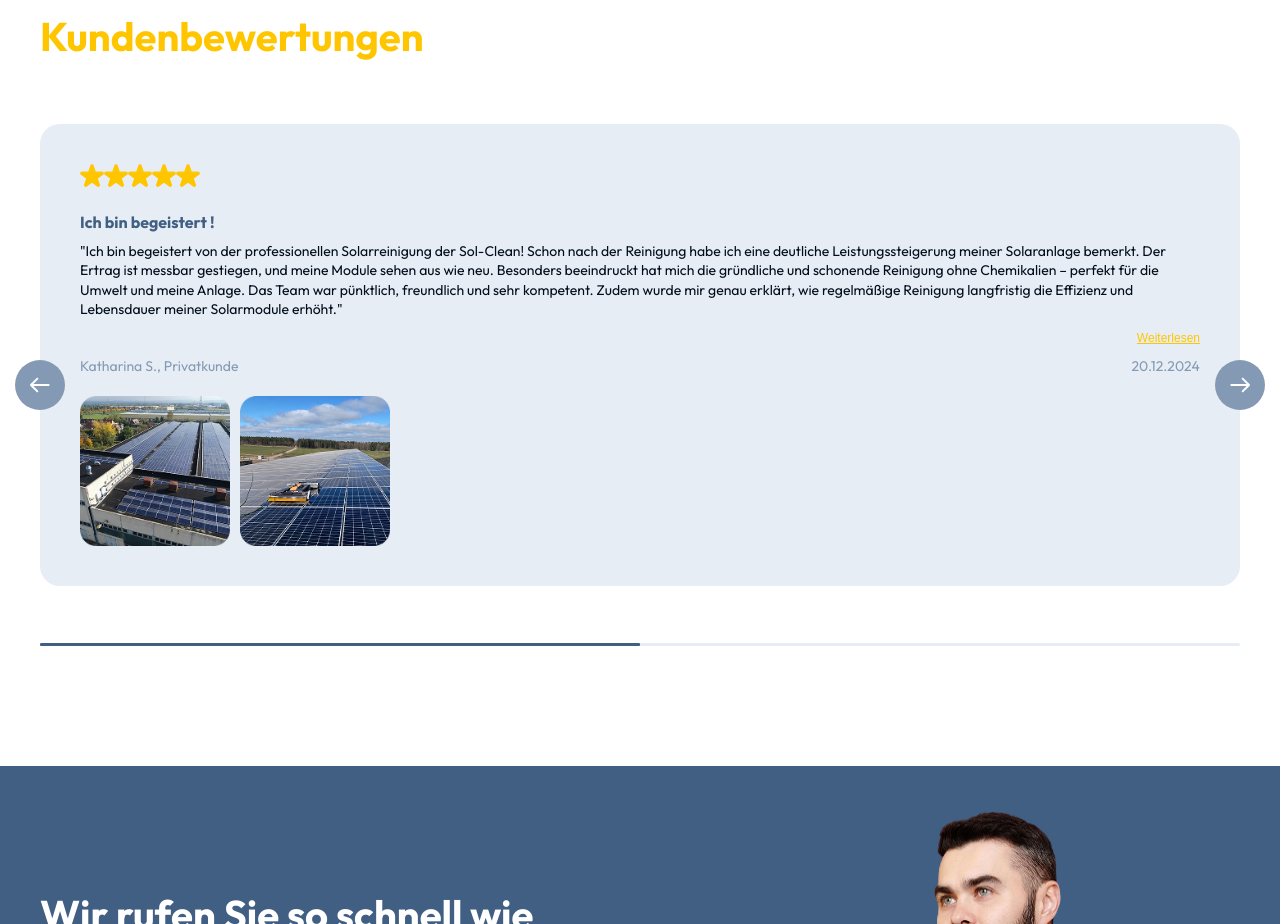
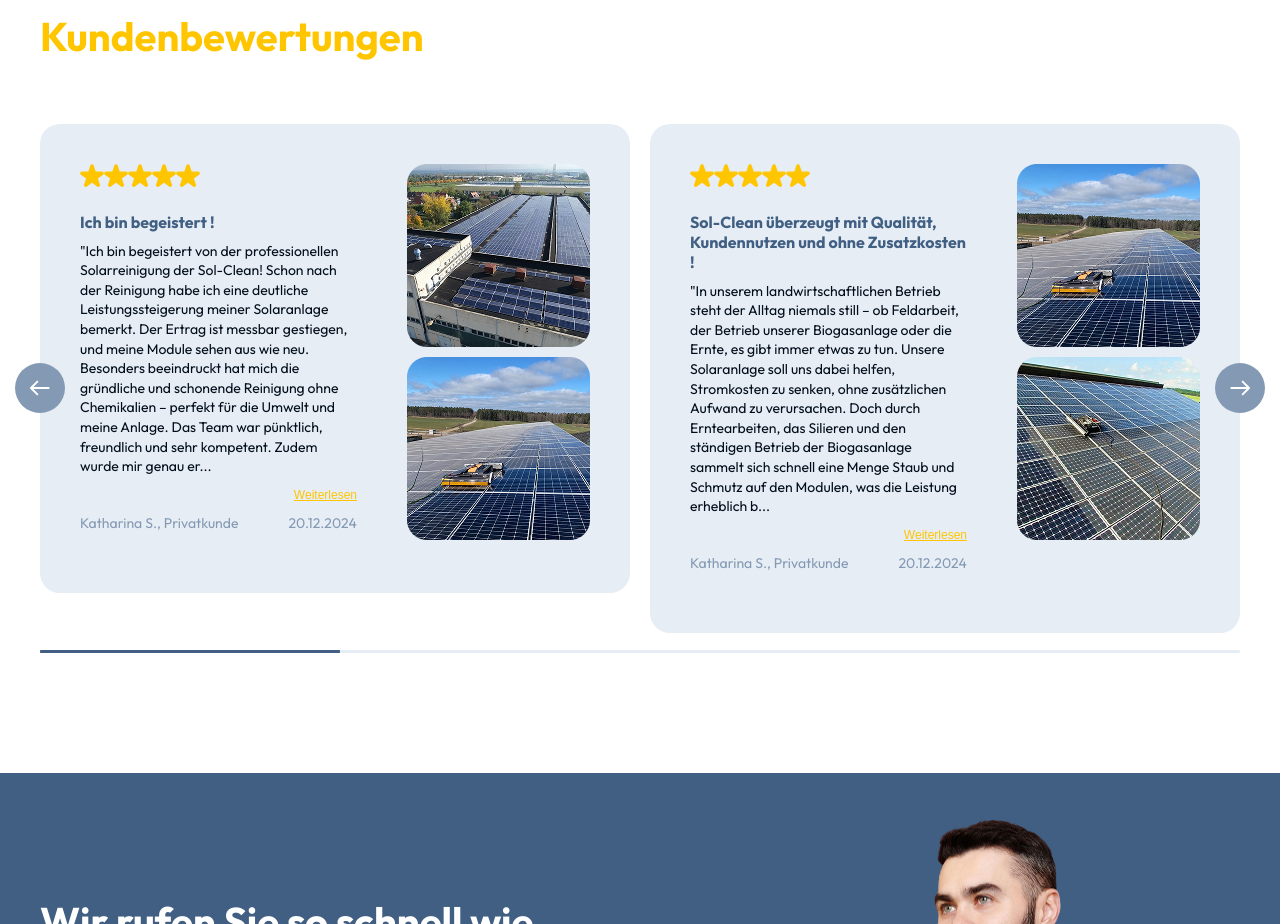
Before and after one commit to c-g-studio/sol-clean, a Next.js app: page / in a window 1280 px wide. Shown: the part 3360-4284 px from the top of the page. Built offline with nearby package versions, Linux system fonts and the light colour scheme.

Commit message:
- update reviewsData - add adaptive for slider

```diff
--- a/src/components/common/Slider/Slider.tsx
+++ b/src/components/common/Slider/Slider.tsx
@@ -28,11 +28,20 @@ export const Slider: FC<TSliderProps> = ({ children, ...props }) => {
     <div className="slider-wrapper">
       <Swiper
         modules={[Pagination, Navigation]}
+        loop={true}
         slidesPerView="auto"
         spaceBetween={20}
         centeredSlides={false}
         pagination={{ type: 'progressbar' }}
         onSwiper={swiper => (swiperRef.current = swiper)}
+        breakpoints={{
+          768: {
+            slidesPerView: 1.1
+          },
+          1199: {
+            slidesPerView: 2
+          }
+        }}
         {...props}
       >
         {children}
--- a/src/components/common/Slider/slider.styles.css
+++ b/src/components/common/Slider/slider.styles.css
@@ -3,10 +3,20 @@
 
 .slider-wrapper {
   position: relative;
+
 }
 
 .swiper-wrapper {
   margin-bottom: 20px;
+}
+
+.swiper {
+  @media (min-width: 768px) {
+    overflow: visible;
+  }
+  @media (min-width: 1199px) {
+    overflow: hidden;
+  }
 }
 
 .swiper-pagination-progressbar  .swiper-pagination-progressbar-fill {
--- a/src/components/pages/home/ReviewsSection/ReviewsSection.tsx
+++ b/src/components/pages/home/ReviewsSection/ReviewsSection.tsx
@@ -11,6 +11,7 @@ import { RatingMarkup } from '@/components/common/RatingMarkup/RatingMarkup';
 import reviewsData from '@/mockData/reviewsData.json';
 
 import s from './styles.module.scss';
+import { addDotsAsNeeded } from '@/utils/addDotsAsNeeded';
 
 export const ReviewsSection = () => {
   console.log('reviewsData', reviewsData);
@@ -23,6 +24,8 @@ export const ReviewsSection = () => {
 
         <Slider>
           {reviewsData.map(review => {
+            const { text, isTextSliced } = addDotsAsNeeded(review.text, 450);
+
             return (
               <SwiperSlide className={s.slide} key={review.id}>
                 <div>
@@ -33,11 +36,13 @@ export const ReviewsSection = () => {
                     {review.title}
                   </Typography>
                   <Typography variant={'body4'} className={s.slideText}>
-                    {review.text}
+                    {text}
                   </Typography>
-                  <button type={'button'} className={s.slideButton}>
-                    Weiterlesen
-                  </button>
+                  {isTextSliced && (
+                    <button type={'button'} className={s.slideButton}>
+                      Weiterlesen
+                    </button>
+                  )}
                   <div className={s.slideDateBox}>
                     <Typography variant={'body4'} className={s.slideAuthor}>
                       {review.author}
--- a/src/components/pages/home/ReviewsSection/styles.module.scss
+++ b/src/components/pages/home/ReviewsSection/styles.module.scss
@@ -38,6 +38,9 @@
 
   @include useMedia('min-width', $breakpoint-md) {
     padding: 40px;
+
+    display: flex;
+    gap: 50px;
   }
 }
 
@@ -87,9 +90,18 @@
   align-items: center;
   gap: 10px;
   flex-wrap: wrap;
+
+  @include useMedia('min-width', $breakpoint-md) {
+    flex-direction: column;
+  }
 }
 
 .slideImage {
   width: 150px;
   height: 150px;
+
+  @include useMedia('min-width', $breakpoint-md) {
+    width: 183px;
+    height: 183px;
+  }
 }
--- a/src/mockData/reviewsData.json
+++ b/src/mockData/reviewsData.json
@@ -38,5 +38,45 @@
         "alt": "image 4"
       }
     ]
+  }, {
+  "id": 3,
+  "title": "Ich bin begeistert !",
+  "text": "\"Ich bin begeistert von der professionellen Solarreinigung der Sol-Clean! Schon nach der Reinigung habe ich eine deutliche Leistungssteigerung meiner Solaranlage bemerkt. Der Ertrag ist messbar gestiegen, und meine Module sehen aus wie neu. Besonders beeindruckt hat mich die gründliche und schonende Reinigung ohne Chemikalien – perfekt für die Umwelt und meine Anlage. Das Team war pünktlich, freundlich und sehr kompetent. Zudem wurde mir genau erklärt, wie regelmäßige Reinigung langfristig die Effizienz und Lebensdauer meiner Solarmodule erhöht.\"",
+  "rating": 5,
+  "author": "Katharina S., Privatkunde",
+  "date": "20.12.2024",
+  "images": [
+    {
+      "id": 1,
+      "url": "/img/home/reviewsSection/image_1.png",
+      "alt": "image 1"
+    },
+    {
+      "id": 2,
+      "url": "/img/home/reviewsSection/image_2.png",
+      "alt": "image 2"
+    }
+  ]
+},
+  {
+    "id": 4,
+    "title": "Sol-Clean überzeugt mit Qualität, Kundennutzen und ohne Zusatzkosten !",
+    "text": "\"In unserem landwirtschaftlichen Betrieb steht der Alltag niemals still – ob Feldarbeit, der Betrieb unserer Biogasanlage oder die Ernte, es gibt immer etwas zu tun. Unsere Solaranlage soll uns dabei helfen, Stromkosten zu senken, ohne zusätzlichen Aufwand zu verursachen. Doch durch Erntearbeiten, das Silieren und den ständigen Betrieb der Biogasanlage sammelt sich schnell eine Menge Staub und Schmutz auf den Modulen, was die Leistung erheblich beeinträchtigt. Seitdem wir auf eine professionelle... Solarreinigung und Wartungsservice setzen, haben wir endlich eine sorgenfreie Lösung. Nach der ersten Reinigung war der Unterschied sofort spürbar: Die Stromproduktion stieg merklich, und unsere Energiekosten sanken. Der größte Vorteil für uns ist der Sol-Clean 365 – wir müssen uns um nichts kümmern, denn die Reinigung und Kontrolle erfolgen regelmäßig und zuverlässig. So werden mögliche Defekte frühzeitig entdeckt und behoben, bevor sie zu Problemen führen.\"",
+    "rating": 5,
+    "author": "Katharina S., Privatkunde",
+    "date": "20.12.2024",
+    "images": [
+      {
+        "id": 1,
+        "url": "/img/home/reviewsSection/image_3.png",
+        "alt": "image 3"
+      },
+      {
+        "id": 2,
+        "url": "/img/home/reviewsSection/image_4.png",
+        "alt": "image 4"
+      }
+    ]
   }
+
 ]
--- /dev/null
+++ b/src/utils/addDotsAsNeeded.ts
@@ -0,0 +1,16 @@
+interface IAddDotsAsNeeded {
+  (
+    text: string,
+    maxTextLength: number
+  ): { text: string; isTextSliced: boolean };
+}
+
+export const addDotsAsNeeded: IAddDotsAsNeeded = (text, maxTextLength) => {
+  return {
+    text:
+      text?.length > maxTextLength
+        ? `${text.slice(0, maxTextLength)}...`
+        : text,
+    isTextSliced: text?.length > maxTextLength
+  };
+};
```
